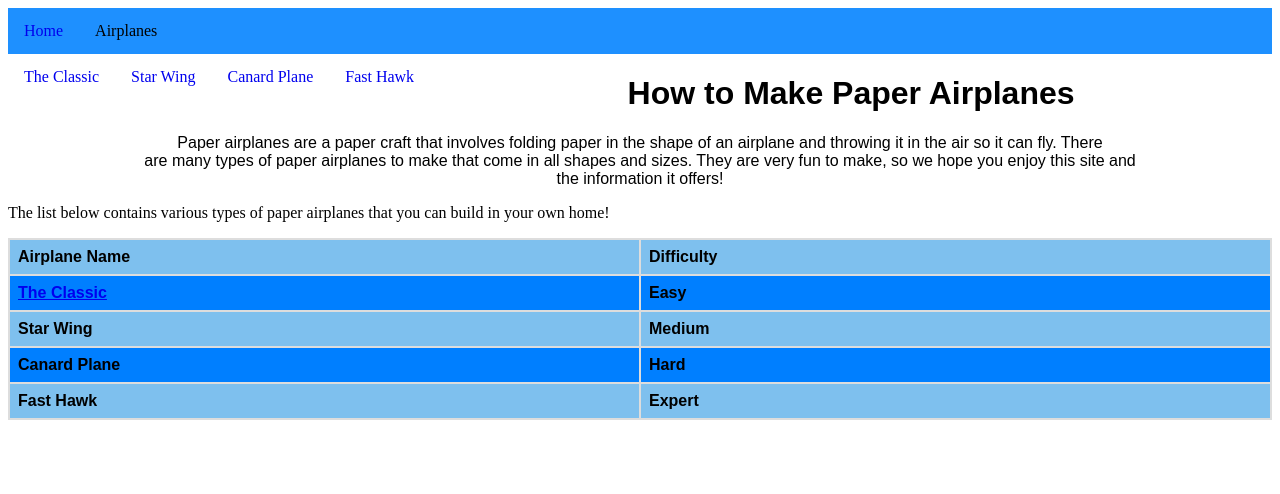
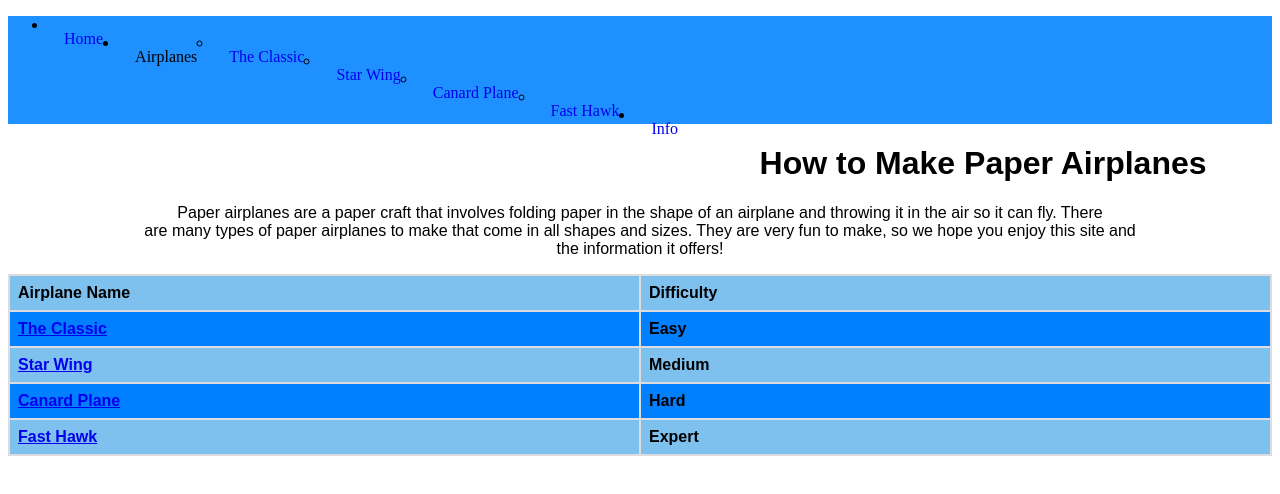
Before and after one commit to Jiff32/IntroCompSci_WebsiteProject, a plain HTML site: page Root Folder/index.html in a window 1280 px wide. Drawn offline with Linux system fonts and the light colour scheme.

Commit message:
Update index.html

```diff
--- a/Root Folder/index.html
+++ b/Root Folder/index.html
@@ -24,16 +24,17 @@ background-color: #7ec0ee;
   </head>
   <body>
     <div class="navbar">
-      <a href="./index.html">Home</a>
-      <div class="dropdown">
-        <button class="navbtn">Airplanes</button>
-        <div class="dropdown_content">
-          <a href="./the_classic.html">The Classic</a>
-          <a href="./star_wing.html">Star Wing</a>
-          <a href="./canard_plane.html">Canard Plane</a>
-          <a href="./fast_hawk.html">Fast Hawk</a>
-        </div>
-      </div>
+      <ul>
+        <li><a href="./index.html">Home</a></li>
+        <li><a>Airplanes</a>
+          <ul>
+            <li><a href="./the_classic.html">The Classic</a></li>
+            <li><a href="./star_wing.html">Star Wing</a></li>
+            <li><a href="./canard_plane.html">Canard Plane</a></li>
+            <li><a href="./fast_hawk.html">Fast Hawk</a></li>
+          </ul></li>
+        <li><a href="./about.html">Info</a></li>
+        </ul>
     </div>
     <div class="introduction_text">
       <h1>How to Make Paper Airplanes</h1>
@@ -43,9 +44,7 @@ background-color: #7ec0ee;
         sizes. They are very fun to make, so we hope you enjoy this site and
         <br>the information it offers!</p>
     </div>
-    <div class="airplane_type_table">
-      <p>The list below contains various types of paper airplanes that you can
-        build in your own home!</p>
+    <div class="airplane_table">
       <table>
         <col width="50%">
         <col width="50%">
@@ -57,17 +56,18 @@ background-color: #7ec0ee;
           <th><a href="./the_classic.html">The Classic</a></th>
           <th>Easy</th>
         <tr>
-          <th>Star Wing</th>
+          <th><a href="./star_wing.html">Star Wing</a></th>
           <th>Medium</th>
         </tr>
         <tr>
-          <th>Canard Plane</th>
+          <th><a href="canard_plane.html">Canard Plane</a></th>
           <th>Hard</th>
         </tr>
         <tr>
-          <th>Fast Hawk</th>
+          <th><a href="./fast_hawk.html">Fast Hawk</a></th>
           <th>Expert</th>
         </tr>
       </table>
     </div>
   </body>
+</html>
```
